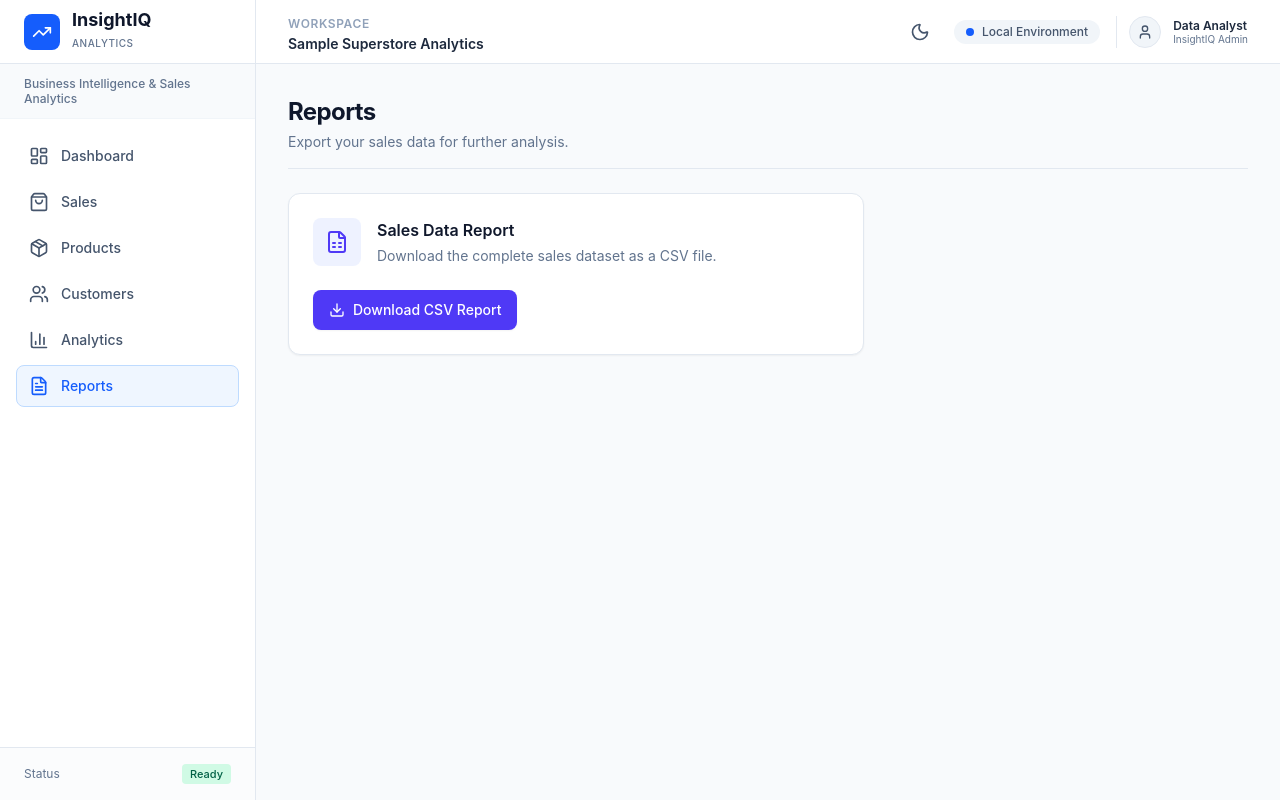
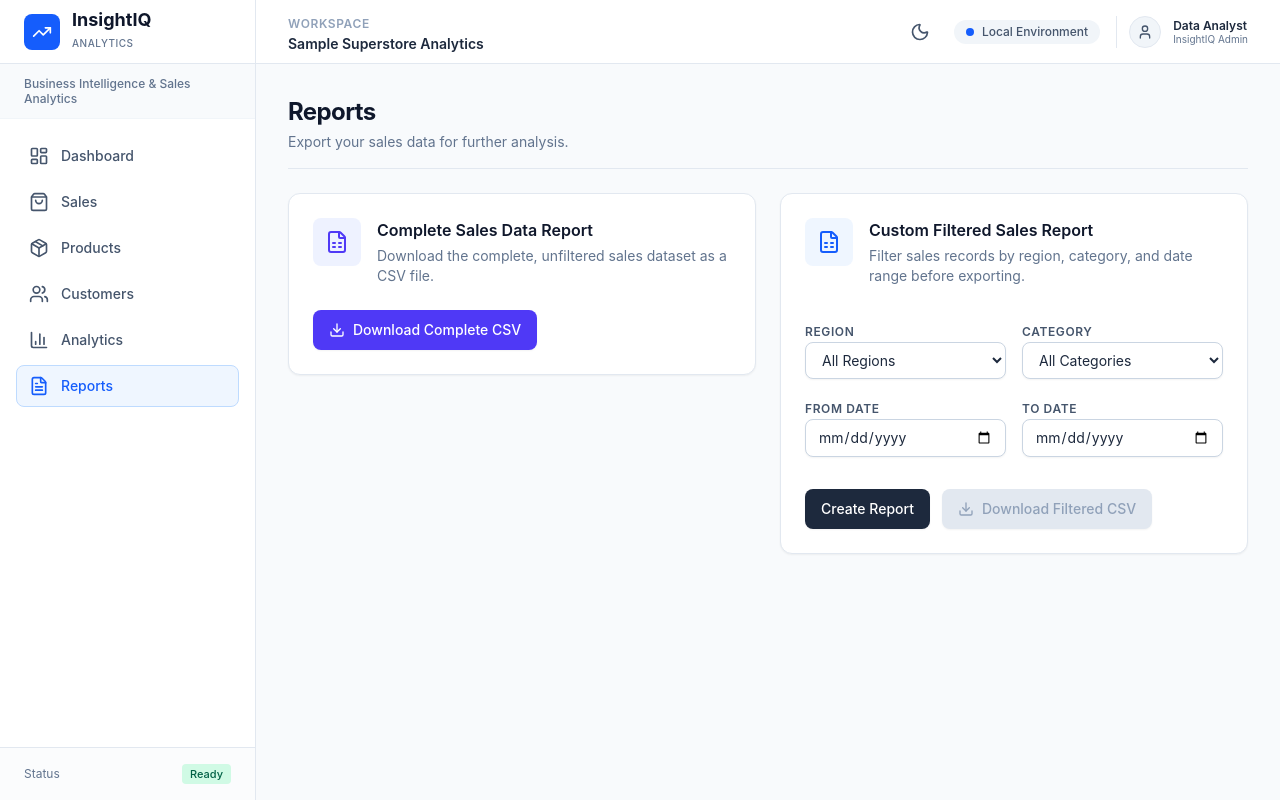
Before and after one commit to sharma-mohit-codes/InsightsIQ, a React (Vite) app in the folder frontend/: page /reports in a window 1280 px wide. Built offline with nearby package versions, Linux system fonts and the light colour scheme.

Commit message:
feat(frontend): add filtered CSV report export

```diff
--- a/frontend/src/pages/ReportsPage.jsx
+++ b/frontend/src/pages/ReportsPage.jsx
@@ -2,9 +2,38 @@ import React, { useState } from 'react'
 import { Download, FileSpreadsheet, Loader2, AlertCircle } from 'lucide-react'
 
 export default function ReportsPage() {
+  // ── Unfiltered Complete Dataset State ─────────────────────────────────────
   const [downloading, setDownloading] = useState(false)
   const [error, setError] = useState(null)
 
+  // ── Filtered Report State ─────────────────────────────────────────────────
+  const [region, setRegion] = useState('All')
+  const [category, setCategory] = useState('All')
+  const [dateFrom, setDateFrom] = useState('')
+  const [dateTo, setDateTo] = useState('')
+
+  const [preparing, setPreparing] = useState(false)
+  const [reportReady, setReportReady] = useState(false)
+  const [filteredDownloading, setFilteredDownloading] = useState(false)
+  const [filteredError, setFilteredError] = useState(null)
+
+  // Invalidate prepared report whenever any filter value changes
+  const handleFilterChange = (setter) => (e) => {
+    setter(e.target.value)
+    setReportReady(false)
+    setFilteredError(null)
+  }
+
+  const buildExportQuery = () => {
+    const params = []
+    if (region && region !== 'All') params.push(`region=${encodeURIComponent(region)}`)
+    if (category && category !== 'All') params.push(`category=${encodeURIComponent(category)}`)
+    if (dateFrom) params.push(`date_from=${encodeURIComponent(dateFrom)}`)
+    if (dateTo) params.push(`date_to=${encodeURIComponent(dateTo)}`)
+    return params.length ? `?${params.join('&')}` : ''
+  }
+
+  // ── Handlers for Complete Dataset ──────────────────────────────────────────
   const handleDownload = async () => {
     setDownloading(true)
     setError(null)
@@ -45,6 +74,71 @@ export default function ReportsPage() {
     }
   }
 
+  // ── Handlers for Filtered Dataset ──────────────────────────────────────────
+  const handleCreateReport = async () => {
+    setPreparing(true)
+    setFilteredError(null)
+    setReportReady(false)
+
+    try {
+      const BASE_URL = 'http://localhost:8000'
+      const query = buildExportQuery()
+      const response = await fetch(`${BASE_URL}/reports/export${query}`)
+
+      if (!response.ok) {
+        throw new Error(`Report preparation failed with status ${response.status}: ${response.statusText}`)
+      }
+
+      setReportReady(true)
+    } catch (err) {
+      console.error('Failed to create report:', err)
+      setFilteredError(err.message || 'Failed to prepare filtered report. Please try again.')
+    } finally {
+      setPreparing(false)
+    }
+  }
+
+  const handleDownloadFiltered = async () => {
+    setFilteredDownloading(true)
+    setFilteredError(null)
+
+    try {
+      const BASE_URL = 'http://localhost:8000'
+      const query = buildExportQuery()
+      const response = await fetch(`${BASE_URL}/reports/export${query}`)
+
+      if (!response.ok) {
+        throw new Error(`Download failed with status ${response.status}: ${response.statusText}`)
+      }
+
+      const disposition =
+        response.headers.get('content-disposition') ||
+        response.headers.get('Content-Disposition')
+      let filename = 'insightiq_filtered_report.csv'
+      if (disposition && disposition.includes('filename=')) {
+        const matches = /filename[^;=\n]*=((['"]).*?\2|[^;\n]*)/.exec(disposition)
+        if (matches && matches[1]) {
+          filename = matches[1].replace(/['"]/g, '')
+        }
+      }
+
+      const blob = await response.blob()
+      const downloadUrl = window.URL.createObjectURL(blob)
+      const link = document.createElement('a')
+      link.href = downloadUrl
+      link.download = filename
+      document.body.appendChild(link)
+      link.click()
+      link.remove()
+      window.URL.revokeObjectURL(downloadUrl)
+    } catch (err) {
+      console.error('Failed to download filtered report:', err)
+      setFilteredError(err.message || 'Failed to download report. Please try again.')
+    } finally {
+      setFilteredDownloading(false)
+    }
+  }
+
   return (
     <div className="space-y-6">
       <div className="border-b border-slate-200 pb-4">
@@ -54,15 +148,17 @@ export default function ReportsPage() {
         </p>
       </div>
 
-      <div className="max-w-xl bg-white border border-slate-200 rounded-xl shadow-xs p-6 space-y-6">
+      <div className="grid grid-cols-1 lg:grid-cols-2 gap-6 items-start">
+        {/* Card 1: Complete Sales Dataset Report */}
+        <div className="bg-white border border-slate-200 rounded-xl shadow-xs p-6 space-y-6">
           <div className="flex items-start space-x-4">
             <div className="p-3 bg-indigo-50 text-indigo-600 rounded-lg flex-shrink-0">
               <FileSpreadsheet className="w-6 h-6" />
             </div>
             <div className="space-y-1 flex-1">
-            <h2 className="text-base font-semibold text-slate-900">Sales Data Report</h2>
+              <h2 className="text-base font-semibold text-slate-900">Complete Sales Data Report</h2>
               <p className="text-sm text-slate-500">
-              Download the complete sales dataset as a CSV file.
+                Download the complete, unfiltered sales dataset as a CSV file.
               </p>
             </div>
           </div>
@@ -89,12 +185,136 @@ export default function ReportsPage() {
               ) : (
                 <>
                   <Download className="w-4 h-4" />
-                <span>Download CSV Report</span>
+                  <span>Download Complete CSV</span>
+                </>
+              )}
+            </button>
+          </div>
+        </div>
+
+        {/* Card 2: Custom Filtered Sales Report */}
+        <div className="bg-white border border-slate-200 rounded-xl shadow-xs p-6 space-y-6">
+          <div className="flex items-start space-x-4">
+            <div className="p-3 bg-blue-50 text-blue-600 rounded-lg flex-shrink-0">
+              <FileSpreadsheet className="w-6 h-6" />
+            </div>
+            <div className="space-y-1 flex-1">
+              <h2 className="text-base font-semibold text-slate-900">Custom Filtered Sales Report</h2>
+              <p className="text-sm text-slate-500">
+                Filter sales records by region, category, and date range before exporting.
+              </p>
+            </div>
+          </div>
+
+          {/* Filters Grid */}
+          <div className="grid grid-cols-1 sm:grid-cols-2 gap-4 pt-2">
+            <div className="space-y-1.5">
+              <label htmlFor="report-region" className="text-xs font-semibold text-slate-600 uppercase tracking-wider">
+                Region
+              </label>
+              <select
+                id="report-region"
+                value={region}
+                onChange={handleFilterChange(setRegion)}
+                className="w-full px-3 py-2 text-sm bg-white border border-slate-300 rounded-lg shadow-xs focus:outline-none focus:ring-2 focus:ring-indigo-500 text-slate-800"
+              >
+                <option value="All">All Regions</option>
+                <option value="Central">Central</option>
+                <option value="East">East</option>
+                <option value="South">South</option>
+                <option value="West">West</option>
+              </select>
+            </div>
+
+            <div className="space-y-1.5">
+              <label htmlFor="report-category" className="text-xs font-semibold text-slate-600 uppercase tracking-wider">
+                Category
+              </label>
+              <select
+                id="report-category"
+                value={category}
+                onChange={handleFilterChange(setCategory)}
+                className="w-full px-3 py-2 text-sm bg-white border border-slate-300 rounded-lg shadow-xs focus:outline-none focus:ring-2 focus:ring-indigo-500 text-slate-800"
+              >
+                <option value="All">All Categories</option>
+                <option value="Furniture">Furniture</option>
+                <option value="Office Supplies">Office Supplies</option>
+                <option value="Technology">Technology</option>
+              </select>
+            </div>
+
+            <div className="space-y-1.5">
+              <label htmlFor="report-date-from" className="text-xs font-semibold text-slate-600 uppercase tracking-wider">
+                From Date
+              </label>
+              <input
+                id="report-date-from"
+                type="date"
+                value={dateFrom}
+                onChange={handleFilterChange(setDateFrom)}
+                className="w-full px-3 py-2 text-sm bg-white border border-slate-300 rounded-lg shadow-xs focus:outline-none focus:ring-2 focus:ring-indigo-500 text-slate-800"
+              />
+            </div>
+
+            <div className="space-y-1.5">
+              <label htmlFor="report-date-to" className="text-xs font-semibold text-slate-600 uppercase tracking-wider">
+                To Date
+              </label>
+              <input
+                id="report-date-to"
+                type="date"
+                value={dateTo}
+                onChange={handleFilterChange(setDateTo)}
+                className="w-full px-3 py-2 text-sm bg-white border border-slate-300 rounded-lg shadow-xs focus:outline-none focus:ring-2 focus:ring-indigo-500 text-slate-800"
+              />
+            </div>
+          </div>
+
+          {filteredError && (
+            <div className="flex items-center space-x-2 p-3 bg-rose-50 border border-rose-200 text-rose-700 rounded-lg text-sm">
+              <AlertCircle className="w-4 h-4 flex-shrink-0" />
+              <span>{filteredError}</span>
+            </div>
+          )}
+
+          <div className="flex flex-wrap items-center gap-3 pt-2">
+            <button
+              type="button"
+              onClick={handleCreateReport}
+              disabled={preparing}
+              className="inline-flex items-center justify-center space-x-2 px-4 py-2.5 bg-slate-800 hover:bg-slate-900 disabled:bg-slate-400 text-white font-medium text-sm rounded-lg shadow-xs transition-colors duration-150 cursor-pointer disabled:cursor-not-allowed"
+            >
+              {preparing ? (
+                <>
+                  <Loader2 className="w-4 h-4 animate-spin" />
+                  <span>Preparing Report...</span>
+                </>
+              ) : (
+                <span>Create Report</span>
+              )}
+            </button>
+
+            <button
+              type="button"
+              onClick={handleDownloadFiltered}
+              disabled={!reportReady || filteredDownloading}
+              className="inline-flex items-center justify-center space-x-2 px-4 py-2.5 bg-emerald-600 hover:bg-emerald-700 disabled:bg-slate-200 disabled:text-slate-400 text-white font-medium text-sm rounded-lg shadow-xs transition-colors duration-150 cursor-pointer disabled:cursor-not-allowed"
+            >
+              {filteredDownloading ? (
+                <>
+                  <Loader2 className="w-4 h-4 animate-spin" />
+                  <span>Downloading...</span>
+                </>
+              ) : (
+                <>
+                  <Download className="w-4 h-4" />
+                  <span>Download Filtered CSV</span>
                 </>
               )}
             </button>
           </div>
         </div>
       </div>
+    </div>
   )
 }
```
Lines whose indentation alone changed are shown as unchanged.
